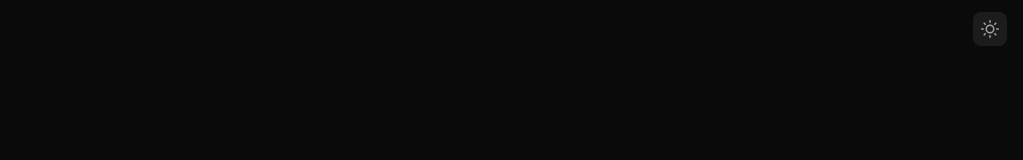
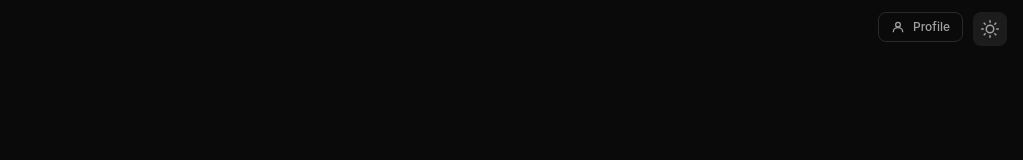
Before and after one commit to AmeyaSingh23/inline_explainer, a Next.js app in the folder apps/web/: page / in a window 1280 px wide. Shown: the top 160 px of the page, without its empty margins (257-1280 px from the left). Built offline with nearby package versions, Linux system fonts and the light colour scheme.

Commit message:
added profile access on landing page

```diff
--- a/apps/web/app/page.tsx
+++ b/apps/web/app/page.tsx
@@ -65,7 +65,30 @@
   }
 
   return (
-    <main className="min-h-screen flex flex-col items-center justify-center bg-[var(--bg-base)] px-4 py-12">
+    <main className="min-h-screen flex flex-col items-center justify-center bg-[var(--bg-base)] px-4 py-12 relative">
+      {/* Profile Navigation */}
+      <div className="fixed top-3 right-[60px] z-50">
+        <Link
+          href="/profile"
+          className="flex items-center gap-2 px-3 py-1.5 rounded-lg border border-[var(--border)] text-[var(--text-secondary)] hover:text-[var(--text-primary)] hover:bg-[var(--bg-elevated)] transition-colors text-xs font-medium"
+        >
+          <svg
+            width="14"
+            height="14"
+            viewBox="0 0 24 24"
+            fill="none"
+            stroke="currentColor"
+            strokeWidth="2.2"
+            strokeLinecap="round"
+            strokeLinejoin="round"
+          >
+            <circle cx="12" cy="8" r="4" />
+            <path d="M4 20c0-4 3.6-7 8-7s8 3 8 7" />
+          </svg>
+          Profile
+        </Link>
+      </div>
+
       <div className="w-full max-w-2xl flex flex-col gap-8 flex-1 items-center justify-center">
         <div className="w-full flex flex-col gap-8">
           <div className="flex flex-col gap-2">
```
